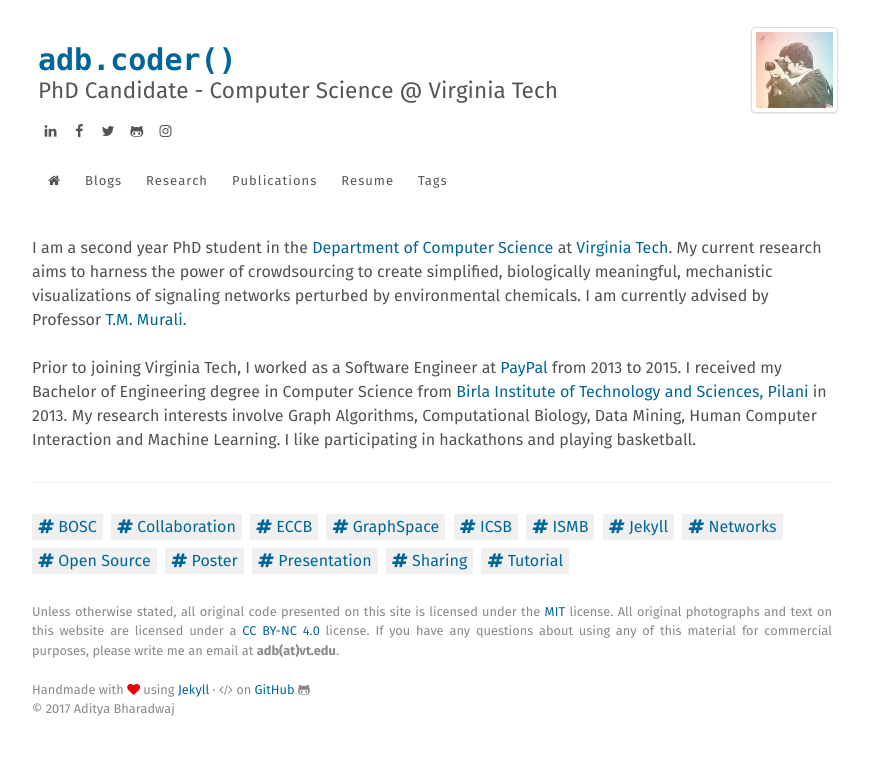
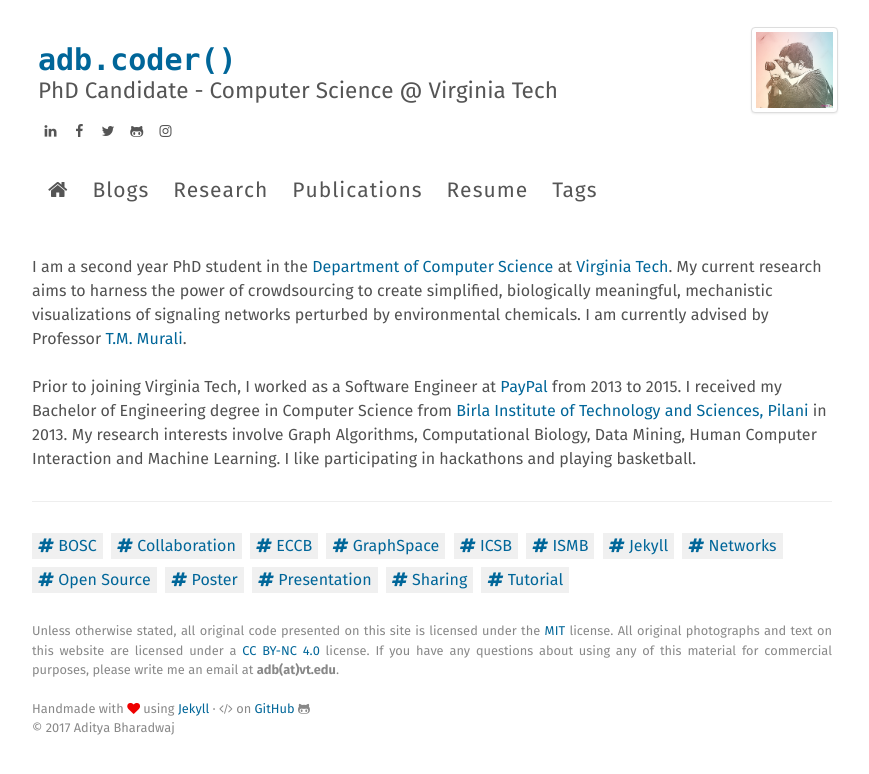
Before and after one commit to adbharadwaj/adbharadwaj.github.io, a Jekyll site: the page built from index.html, in a window 1280 px wide. Shown: the top 774 px of the page, without its empty margins (208-1077 px from the left). Built offline with Jekyll 4.4.1, drawn with Linux system fonts in a browser that asks for light colours.

Commit message:
Update _layout.scss

```diff
--- a/assets/scss/_layout.scss
+++ b/assets/scss/_layout.scss
@@ -455,7 +455,7 @@ blockquote p:last-child {
     margin: 20px 0 0 -42px;
     /*text-align: center;*/
     line-height: 2.4;
-    font-size: 13px;
+    font-size: 21px;
     overflow: hidden;
 
     li {
```
